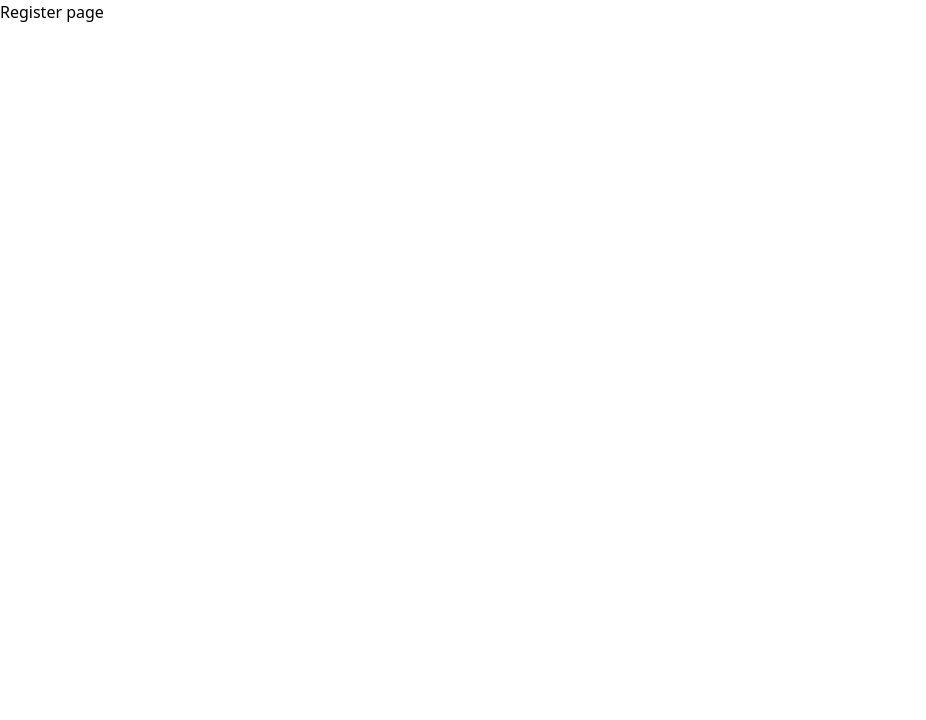
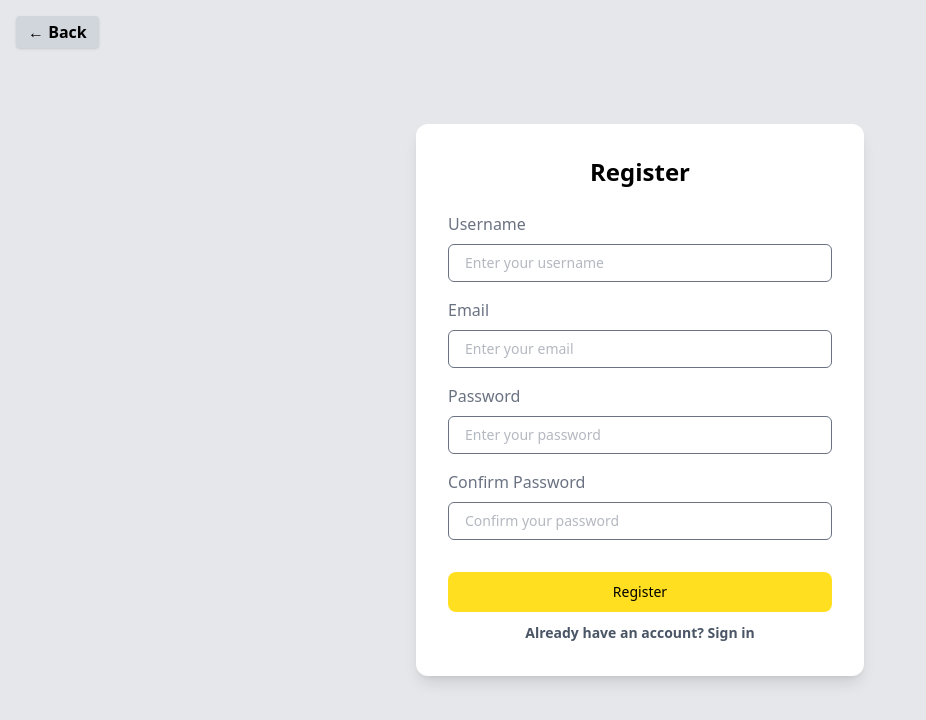
Before and after one commit to NokiaTh131/todo-app, a React (Vite) app in the folder frontend/: page /register in a window 1280 px wide. Shown: the top 720 px of the page, without its empty margins (0-926 px from the left). Built offline with nearby package versions, Linux system fonts and the light colour scheme.

Commit message:
login + register page

```diff
--- a/frontend/src/components/Login.tsx
+++ b/frontend/src/components/Login.tsx
@@ -1,5 +1,85 @@
+import axios from "axios";
+import { useState } from "react";
+import { useNavigate } from "react-router-dom";
+
 function Login() {
-  return <div>login page</div>;
+  const navigate = useNavigate();
+
+  const [form, setForm] = useState({
+    email: "",
+    password: "",
+  });
+
+  const handleChange = (e: React.ChangeEvent<HTMLInputElement>) => {
+    setForm({ ...form, [e.target.name]: e.target.value });
+  };
+
+  const handleSubmit = async (e: React.FormEvent) => {
+    e.preventDefault();
+
+    console.log("Submit", form);
+
+    // axios
+    //   .request({
+    //     url: "/api/auth/login",
+    //     method: "post",
+    //     data: form,
+    //     withCredentials: true,
+    //   })
+    //   .then(() => {
+    //     navigate("/todo");
+    //   })
+    //   .catch((err) => alert(err));
+  };
+
+  return (
+    <div className="flex items-center justify-center h-screen bg-gray-200">
+      <button
+        onClick={() => navigate("/")}
+        className="absolute top-4 left-4 back-button"
+      >
+        ← Back
+      </button>
+      <div className="bg-white p-8 rounded-xl shadow-lg w-full max-w-md">
+        <h2 className="subheading mb-6 text-center">Login</h2>
+        <form onSubmit={handleSubmit} className="space-y-4">
+          <div className="space-y-2">
+            <p className="content">Email</p>
+            <input
+              type="email"
+              name="email"
+              placeholder="Enter your email"
+              value={form.email}
+              onChange={handleChange}
+              className="w-full px-4 py-2 border rounded-md placeholder"
+              required
+            />
+          </div>
+          <div className="space-y-2">
+            <p className="content">Password</p>
+            <input
+              type="password"
+              name="password"
+              placeholder="Enter your password"
+              value={form.password}
+              onChange={handleChange}
+              className="w-full px-4 py-2 border rounded-md placeholder"
+              required
+            />
+          </div>
+          <button type="submit" className="my-4 w-full yellow-button">
+            Login
+          </button>
+          <button
+            className="w-full text-button"
+            onClick={() => navigate("/register")}
+          >
+            Don't have an account? Sign up
+          </button>
+        </form>
+      </div>
+    </div>
+  );
 }
 
 export default Login;
--- a/frontend/src/components/Register.tsx
+++ b/frontend/src/components/Register.tsx
@@ -1,5 +1,122 @@
+import axios from "axios";
+import { useState } from "react";
+import { useNavigate } from "react-router-dom";
+
 function Register() {
-  return <div>Register page</div>;
+  const navigate = useNavigate();
+
+  const [error, setError] = useState("");
+
+  const [form, setForm] = useState({
+    username: "",
+    email: "",
+    password: "",
+    confirm_password: "",
+  });
+
+  const handleChange = (e: React.ChangeEvent<HTMLInputElement>) => {
+    setForm({ ...form, [e.target.name]: e.target.value });
+  };
+
+  const handleSubmit = async (e: React.FormEvent) => {
+    e.preventDefault();
+
+    if (form.password !== form.confirm_password) {
+      setError("Passwords do not match");
+      return;
+    }
+    console.log("Submit", form);
+
+    // axios
+    //   .request({
+    //     url: "/api/auth/register",
+    //     method: "post",
+    //     data: {
+    //       username: form.username,
+    //       email: form.email,
+    //       password: form.password,
+    //     },
+    //     withCredentials: true,
+    //   })
+    //   .then(() => {
+    //     navigate("/todo");
+    //   })
+    //   .catch((err) => alert(err));
+  };
+
+  return (
+    <div className="flex items-center justify-center h-screen bg-gray-200">
+      <button
+        onClick={() => navigate("/")}
+        className="absolute top-4 left-4 back-button"
+      >
+        ← Back
+      </button>
+      <div className="bg-white p-8 rounded-xl shadow-lg w-full max-w-md">
+        <h2 className="subheading mb-6 text-center">Register</h2>
+        <form onSubmit={handleSubmit} className="space-y-4">
+          <div className="space-y-2">
+            <p className="content">Username</p>
+            <input
+              type="text"
+              name="username"
+              placeholder="Enter your username"
+              value={form.username}
+              onChange={handleChange}
+              className="w-full px-4 py-2 border rounded-md placeholder"
+              required
+            />
+          </div>
+          <div className="space-y-2">
+            <p className="content">Email</p>
+            <input
+              type="email"
+              name="email"
+              placeholder="Enter your email"
+              value={form.email}
+              onChange={handleChange}
+              className="w-full px-4 py-2 border rounded-md placeholder"
+              required
+            />
+          </div>
+          <div className="space-y-2">
+            <p className="content">Password</p>
+            <input
+              type="password"
+              name="password"
+              placeholder="Enter your password"
+              value={form.password}
+              onChange={handleChange}
+              className="w-full px-4 py-2 border rounded-md placeholder"
+              required
+            />
+          </div>
+          <div className="space-y-2">
+            <p className="content">Confirm Password</p>
+            <input
+              type="password"
+              name="confirm_password"
+              placeholder="Confirm your password"
+              value={form.confirm_password}
+              onChange={handleChange}
+              className="w-full px-4 py-2 border rounded-md placeholder"
+              required
+            />
+            {error && <p className="text-red-500 text-sm">{error}</p>}
+          </div>
+          <button type="submit" className="my-4 w-full yellow-button">
+            Register
+          </button>
+        </form>
+        <button
+          className="w-full text-button"
+          onClick={() => navigate("/login")}
+        >
+          Already have an account? Sign in
+        </button>
+      </div>
+    </div>
+  );
 }
 
 export default Register;
--- a/frontend/src/index.css
+++ b/frontend/src/index.css
@@ -4,14 +4,26 @@
   @apply text-4xl font-extrabold;
 }
 
+.subheading {
+  @apply text-2xl font-bold;
+}
+
 .content {
   @apply text-base text-gray-500;
+}
+
+.placeholder {
+  @apply text-sm text-gray-500;
 }
 
 .yellow-button {
   @apply cursor-pointer outline-none text-black bg-yellow-300 hover:bg-yellow-500 font-medium rounded-lg text-sm px-5 py-2.5 me-2 mb-2;
 }
 
+.back-button {
+  @apply bg-gray-300 hover:bg-gray-400 text-base font-bold px-3 py-1 rounded shadow cursor-pointer;
+}
+
 .text-button {
-  @apply text-base text-gray-600 font-bold cursor-pointer;
+  @apply text-sm text-gray-600 font-bold cursor-pointer hover:underline;
 }
```
